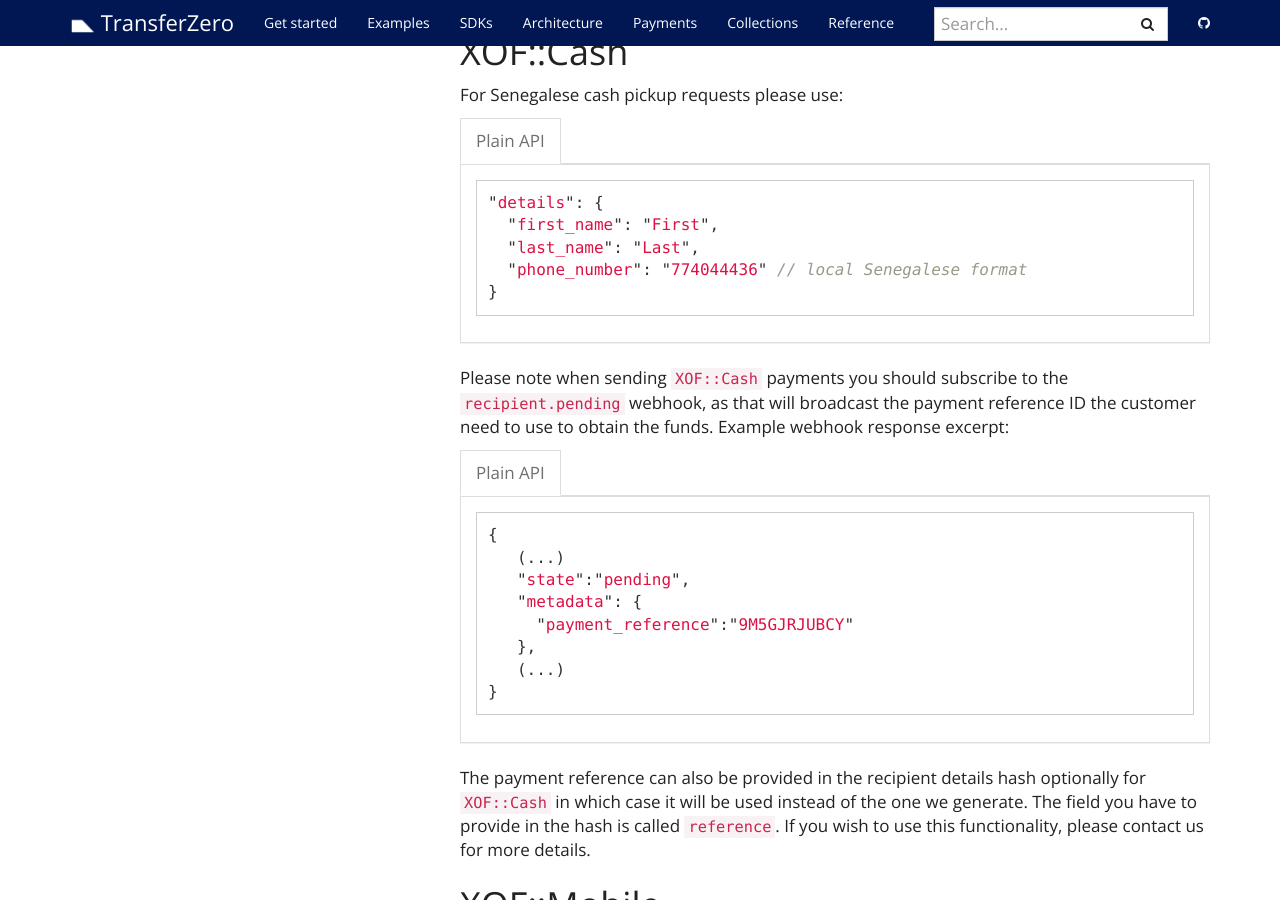
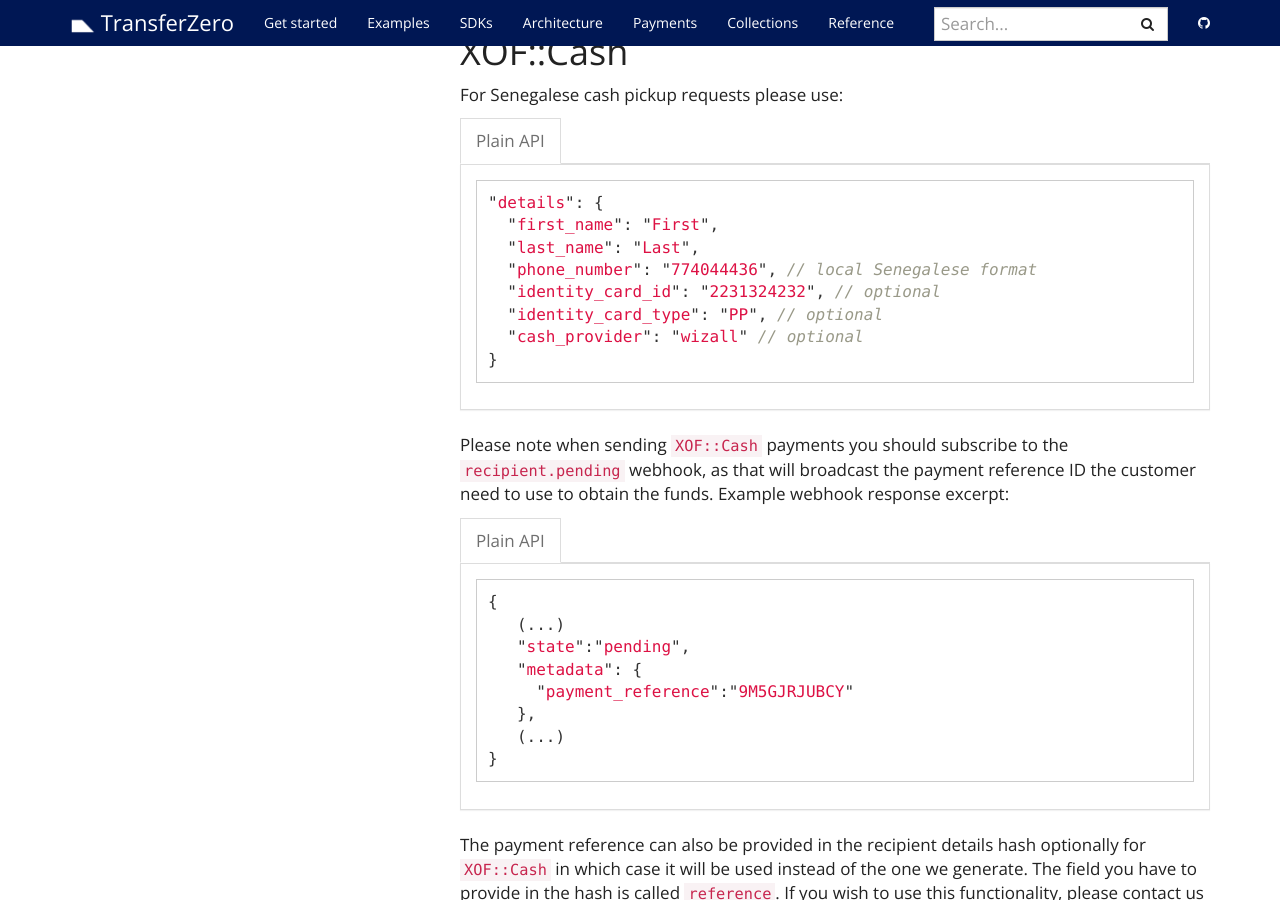
Before and after one commit to transferzero/api-documentation, a Jekyll site: the page built from _docs/payout-details.md, in a window 1280 px wide and 900 px high, scrolled down 8955 px. Built offline with Jekyll 4.4.1, drawn with Linux system fonts in a browser that asks for light colours; nearby versions of some CDN libraries; comment, search, counter and statistics services are not loaded.

Commit message:
BTA-4755-update-xof-cash-details
Include additional optional XOF cash payout details in TZO documentation

````diff
--- a/_docs/payout-details.md
+++ b/_docs/payout-details.md
@@ -391,7 +391,10 @@ For Senegalese cash pickup requests please use:
 "details": {
   "first_name": "First",
   "last_name": "Last",
-  "phone_number": "774044436" // local Senegalese format
+  "phone_number": "774044436", // local Senegalese format
+  "identity_card_id": "2231324232", // optional
+  "identity_card_type": "PP", // optional
+  "cash_provider": "wizall" // optional
 }
 ```
 {% endcapture %}
````
